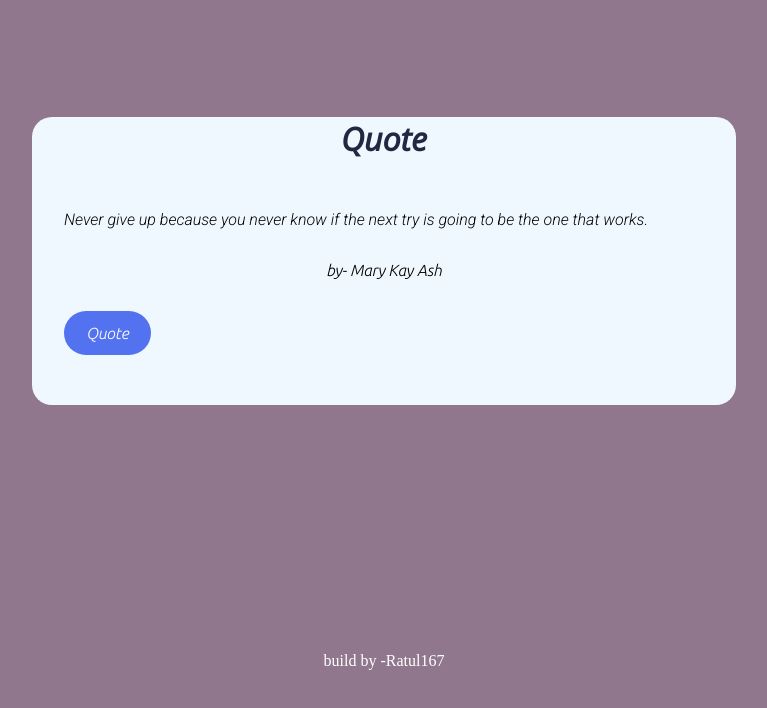
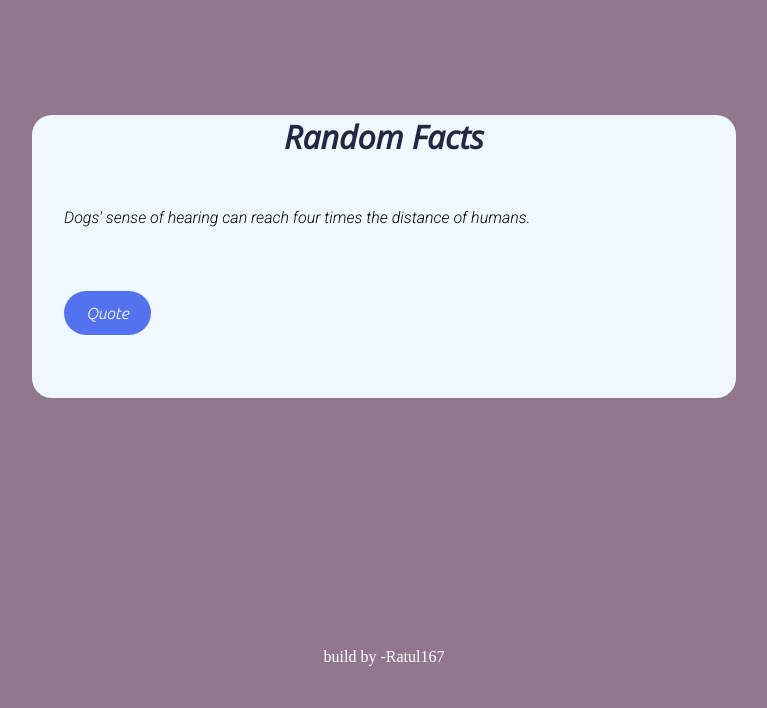
Before and after one commit to Ratul167/Fact-Coder, a plain HTML site: page index.html in a window 1280 px wide. Shown: the whole page, without its empty margins (256-1023 px from the left). Drawn offline with nearby package versions, Linux system fonts and the light colour scheme.

Commit message:
Update index.html

```diff
--- a/index.html
+++ b/index.html
@@ -5,26 +5,26 @@
   <meta charset="UTF-8">
   <meta http-equiv="X-UA-Compatible" content="IE=edge">
   <meta name="viewport" content="width=device-width, initial-scale=1.0">
-  <title>Inspireing Quotes</title>
+  <title>Random Facts</title>
   <script src="script.js"></script>
   <link rel="stylesheet" href="style.css">
 </head>
 <body>
 <div class="helpolovhffajfjshg">
 
-  <h1>Quote</h1>
+  <h1>Random Facts</h1>
   <br>
-  <div id="op">Never give up because you never know if the next try is going to be the one that works.</div>
-  <div class="author">
+  <div id="op">Dogs' sense of hearing can reach four times the distance of humans.</div>
+  <!-- <div class="author">
     <span>by-</span>
     <span id="name" class="name">Mary Kay Ash</span>
-  </div>
+  </div> -->
 
 <div class="choppp">
   <button type="button" id="myBtn" onclick="getapi()">Quote</button>
 
 </div>
-  <!-- <button type="button" id="myBtn" onclick="getapi();">Quote</button> -->
+  <!-- <button type="button" id="myBtn" onclick="getapi()">Quote</button> -->
  </div>
 
 <div class="cred">
```
